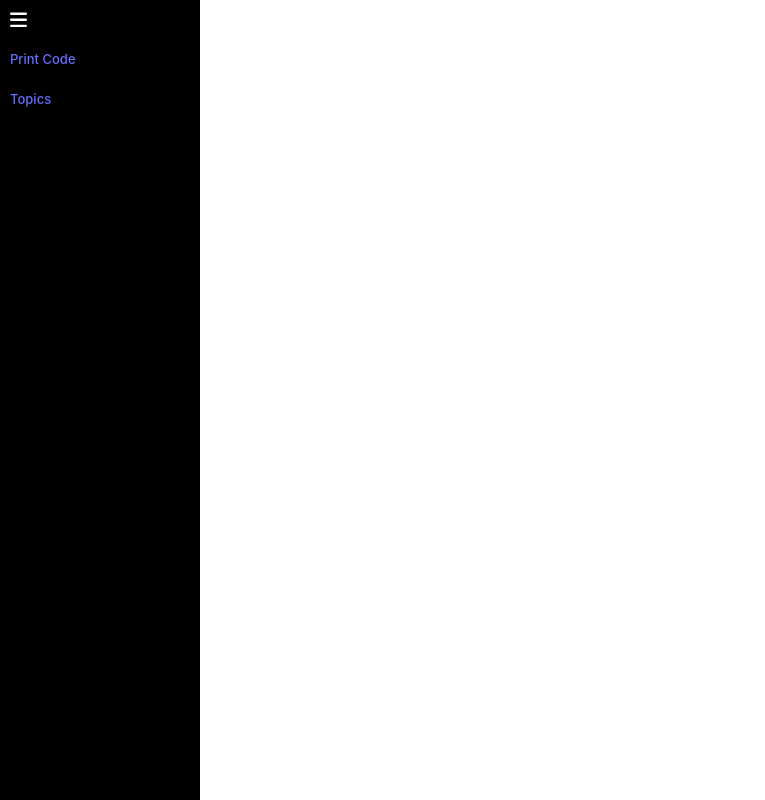
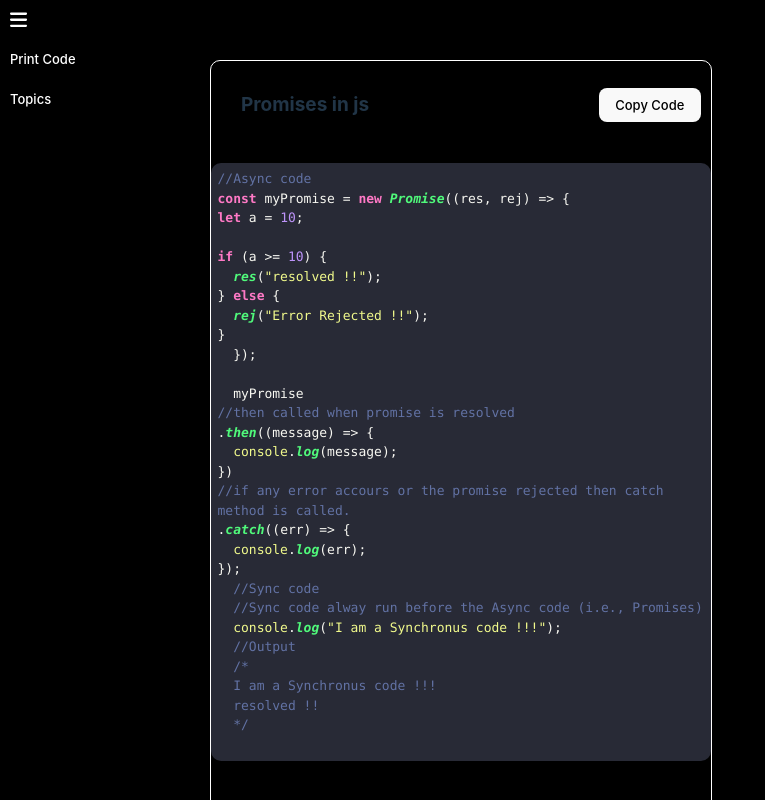
Before and after one commit to randhavevaibhav/JsManual2, a React (Create React App) app: page /JsManual2/promises in a window 1280 px wide. Before the commit this address had no page. Shown: the top 800 px of the page, without its empty margins (0-765 px from the left). Built offline with nearby package versions, Linux system fonts and the light colour scheme; a small style sheet from the web is missing.

Commit message:
Added Promises sub-topic

```diff
--- a/package.json
+++ b/package.json
@@ -10,6 +10,7 @@
     "@testing-library/jest-dom": "^5.17.0",
     "@testing-library/react": "^13.4.0",
     "@testing-library/user-event": "^13.5.0",
+    "font-awesome": "^4.7.0",
     "highlight.js": "^11.9.0",
     "highlightjs-badge": "^0.1.9",
     "highlightjs-copy": "^1.0.5",
--- a/public/index.html
+++ b/public/index.html
@@ -16,7 +16,7 @@
     -->
     <link rel="manifest" href="%PUBLIC_URL%/manifest.json" />
     <link href='https://fonts.googleapis.com/css?family=Fira Code' rel='stylesheet'>
-
+    <link rel="stylesheet" href="https://cdn.jsdelivr.net/npm/@fortawesome/fontawesome-free@6.4.2/css/fontawesome.min.css" integrity="sha384-BY+fdrpOd3gfeRvTSMT+VUZmA728cfF9Z2G42xpaRkUGu2i3DyzpTURDo5A6CaLK" crossorigin="anonymous">
     <title>React App</title>
     <script type="text/javascript">
 
--- a/src/App.js
+++ b/src/App.js
@@ -5,6 +5,7 @@ import Topics from './components/Topics';
 import ConvertedCode from "./components/CovertedCode";
 import Sidebar from "./components/Sidebar";
 import ArrayMethods from "./sections/ArrayMethods";
+import Promises from "./sections/Promises";
 function App() {
 
   return (
@@ -20,6 +21,7 @@ function App() {
         <Route path="/JsManual2/concode" element={<ConvertedCode/>}/>
         <Route path="/JsManual2/topics" element={<Topics/>}/>
         <Route path="/JsManual2/arraymethods" element={<ArrayMethods/>}/>
+        <Route path="/JsManual2/promises" element={<Promises/>}/>
 
 
 
--- a/src/components/Sidebar.js
+++ b/src/components/Sidebar.js
@@ -1,4 +1,5 @@
 import { faBars } from "@fortawesome/free-solid-svg-icons";
+import {faAngleRight} from "@fortawesome/free-solid-svg-icons";
 import React, { useState } from "react";
 import '../styles/Sidebar.css';
 import { FontAwesomeIcon } from "@fortawesome/react-fontawesome";
@@ -72,13 +73,16 @@ const Sidebar = () => {
                 {item.isOpen && toString.call(item.subTopics) === "[object Array]"? <>
                 <ul className="sub-menu" >
 
-                    <li >{item.subTopics.map((subTopic)=>{
+                   {item.subTopics.map((subTopic)=>{
                         return(<>
-                        <Link to={subTopic.path} >{subTopic.title}</Link>
+                        <li >
+                        <FontAwesomeIcon icon={faAngleRight} size="sm" color="white"/>
+                        <Link to={subTopic.path} >{" "+subTopic.title}</Link>
+                        </li>
                         </>)
 
 
-                    })}</li>
+                    })}
 
                   </ul>
 
--- /dev/null
+++ b/src/helper/PromisesList.js
@@ -0,0 +1,37 @@
+export const PromisesList = [
+  {
+topicName: "Promises in js",
+syntax: `//Async code
+const myPromise = new Promise((res, rej) => {
+let a = 10;
+
+if (a >= 10) {
+  res("resolved !!");
+} else {
+  rej("Error Rejected !!");
+}
+  });
+
+  myPromise
+//then called when promise is resolved
+.then((message) => {
+  console.log(message);
+})
+//if any error accours or the promise rejected then catch method is called.
+.catch((err) => {
+  console.log(err);
+});
+  //Sync code
+  //Sync code alway run before the Async code (i.e., Promises)
+  console.log("I am a Synchronus code !!!");
+  //Output
+  /*
+  I am a Synchronus code !!!
+  resolved !!
+  */
+  `,
+explanation: "self Explain",
+videoTitle: "",
+videoLink: "",
+  },
+];
--- a/src/helper/SidebarMenuList.js
+++ b/src/helper/SidebarMenuList.js
@@ -5,7 +5,10 @@ export const SidebarMenuList = [
     title: "Topics",
     isOpen: false,
     path: "/JsManual2/topics",
-    subTopics: [{ path: "/JsManual2/arraymethods", title: "Array Methods" }],
+    subTopics: [{ path: "/JsManual2/arraymethods", title: "Array Methods" },
+    { path: "/JsManual2/promises", title: "Promises in js" }
+
+    ],
   },
 
 ];
--- /dev/null
+++ b/src/sections/Promises.js
@@ -0,0 +1,28 @@
+import React from 'react'
+import TopicItems from "../components/TopicItems";
+import { PromisesList } from "../helper/PromisesList";
+function Promises() {
+  return (
+    <>
+     <div className="main-container">
+
+{PromisesList.map((topic, id) => {
+    return (
+      <TopicItems
+        key={id}
+        topicName={topic.topicName}
+        syntax={topic.syntax}
+        explanation={topic.explanation}
+        IMPPoints={topic.IMPPoints}
+        videoLink={topic.videoLink}
+        videoTitle={topic.videoTitle}
+      ></TopicItems>
+    );
+  })}
+
+</div>
+    </>
+  )
+}
+
+export default Promises
--- a/src/styles/Sidebar.css
+++ b/src/styles/Sidebar.css
@@ -19,8 +19,15 @@
     background-color: black;
     padding: 10px;
   }
+.menu-item>a{
+  text-decoration: none;
+  color: white;
+}
+.sub-menu>li>a{
+  text-decoration: none;
+  color:white
 
-
+}
   .openSidebar
   {
     transition: width 0.5s ease-in-out;
```
Also changed, not shown: 1 other file (tests, documents, lock files or other folders).
